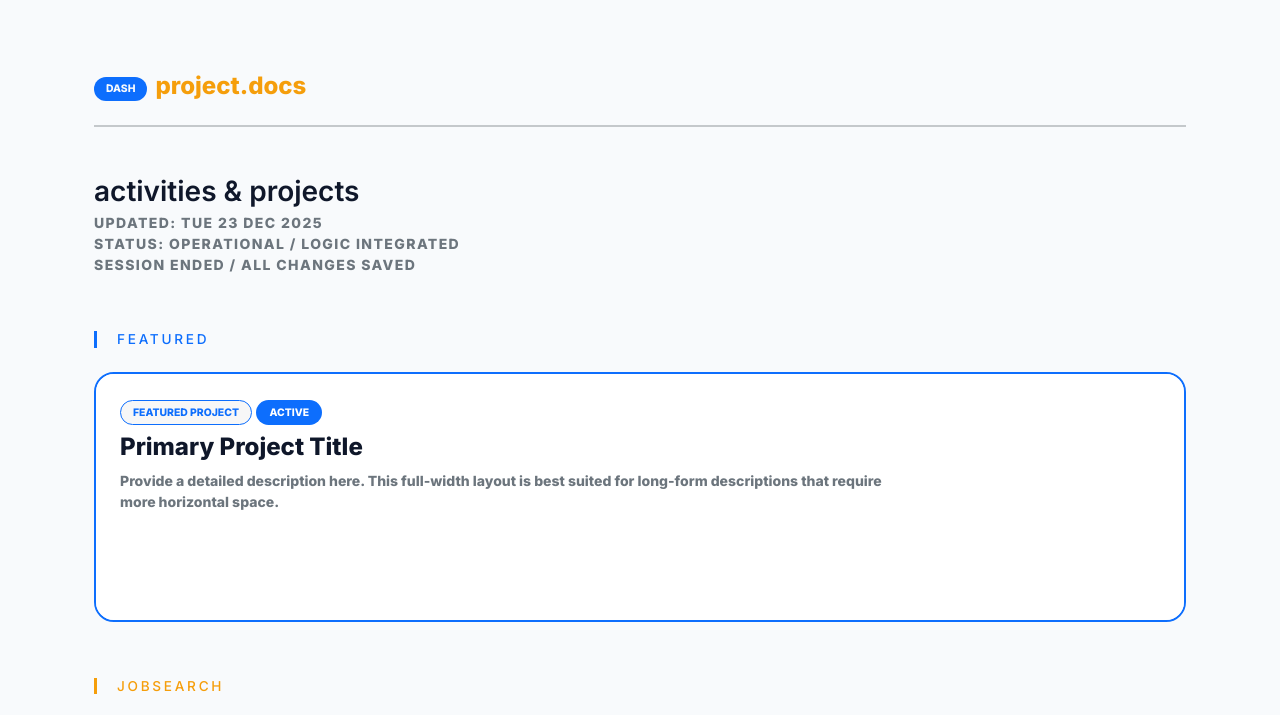
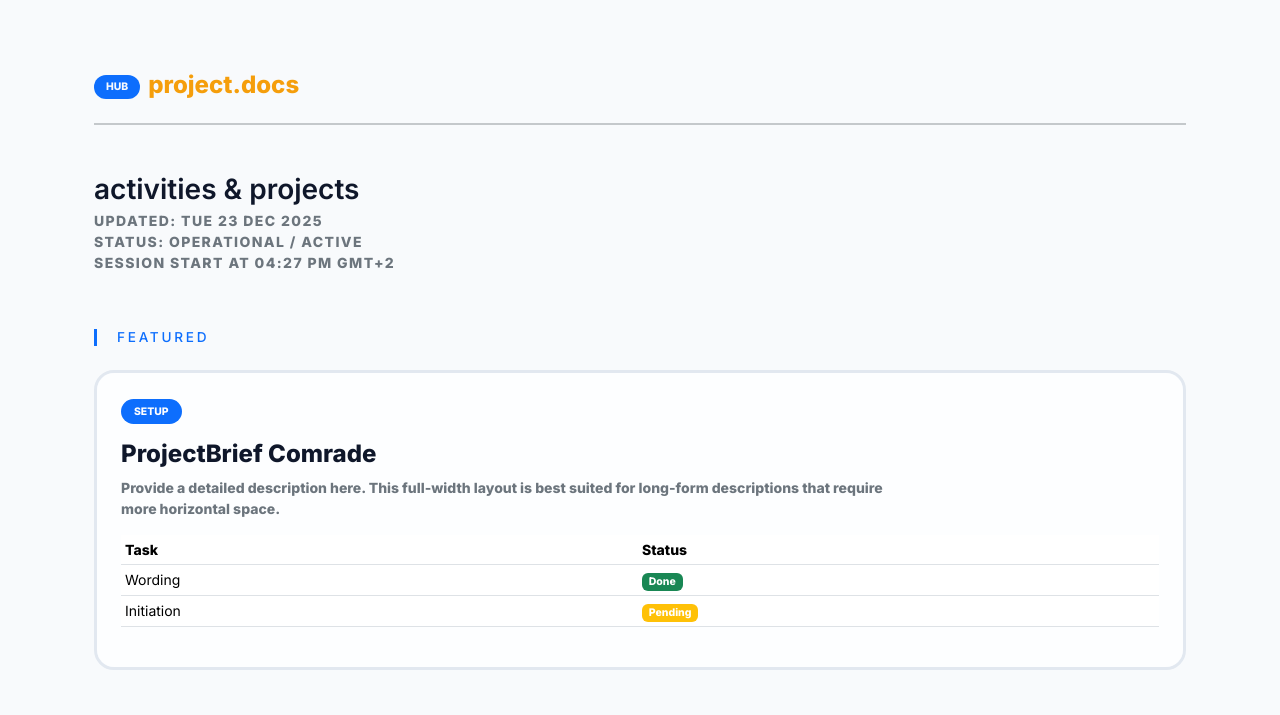
Before and after one commit to mkmgo/vital_publications, a plain HTML site: page index.html in a window 1280 px wide. Shown: the top 715 px of the page. Drawn offline with nearby package versions, Linux system fonts and the light colour scheme; grey boxes are pictures that could not be loaded.

Commit message:
initial changes content

```diff
--- a/index.html
+++ b/index.html
@@ -339,8 +339,8 @@
           href="index.html"
           class="text-decoration-none d-inline-flex align-items-center gap-2"
         >
-          <span class="ui-tag tag-blue tag-cutout" style="margin-top: 5px"
-            >Dash</span
+          <span class="ui-tag tag-blue tag-cutout" style="margin-top: 3px"
+            >Hub</span
           >
           <span
             class="fs-4 fw-bold"
@@ -357,8 +357,8 @@
           style="letter-spacing: 0.1em"
         >
           UPDATED: <span id="current-date-stamp"></span><br />
-          Status: Operational / Logic Integrated<br>
-          Session Ended / All Changes Saved
+          Status: Operational / Active<br />
+          Session Start at 04:27 PM GMT+2
         </p>
         <div class="category-header header-blue"><h2>Featured</h2></div>
 
@@ -366,21 +366,40 @@
           <div class="col-12">
             <a href="YOUR_LINK_HERE.html" target="_blank" class="file-link">
               <div
-                class="p-4 bg-white-card border-blue bw-2 tile-left tile-img-bg"
+                class="p-4 bg-white-card soft-tint-blue bw-3 tile-left tile-img-bg"
                 style="
                   background-image: url('YOUR_IMAGE_URL.jpg');
                   min-height: 250px;
                 "
               >
                 <div class="tile-content">
-                  <span class="ui-tag tag-blue mb-2">Featured Project</span>
-                  <span class="ui-tag-filled bg-tag-blue">Active</span>
-                  <h3 class="fs-4 fw-bold mb-2">Primary Project Title</h3>
+                  <span class="ui-tag-filled bg-tag-blue mb-3">Setup</span>
+                  <h3 class="fs-4 fw-bold mb-2">ProjectBrief Comrade</h3>
                   <p class="small text-secondary mb-0" style="max-width: 800px">
                     <b
                       >Provide a detailed description here. This full-width
                       layout is best suited for long-form descriptions that
-                      require more horizontal space.</b
+                      require more horizontal space.
+                      <table class="table table-sm table-hover small mt-3">
+                        <thead>
+                          <tr>
+                            <th>Task</th>
+                            <th>Status</th>
+                          </tr>
+                        </thead>
+                        <tbody>
+                          <tr>
+                            <td>Wording</td>
+                            <td><span class="badge bg-success">Done</span></td>
+                          </tr>
+                          <tr>
+                            <td>Initiation</td>
+                            <td>
+                              <span class="badge bg-warning">Pending</span>
+                            </td>
+                          </tr>
+                        </tbody>
+                      </table></b
                     >
                   </p>
                 </div>
```
